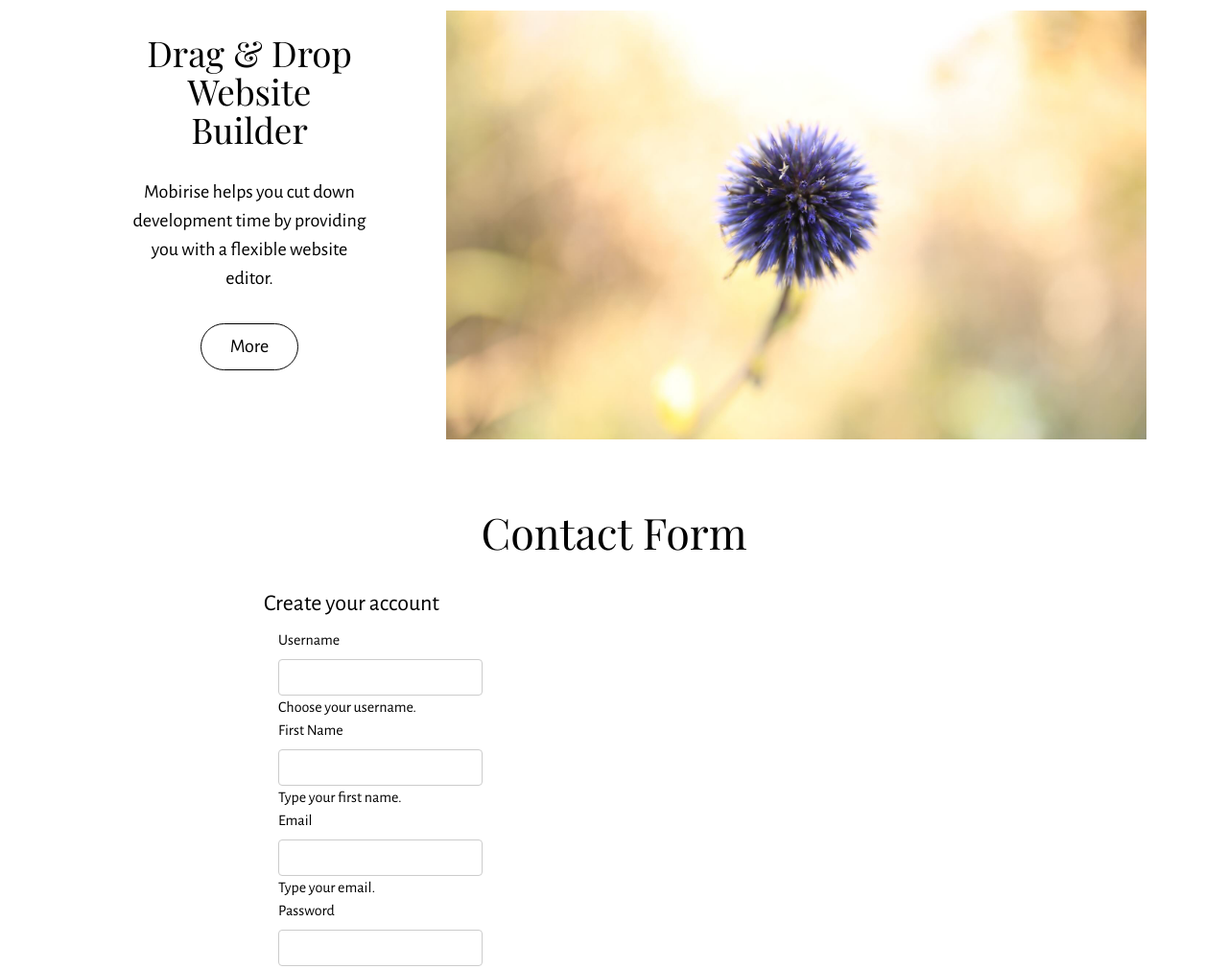
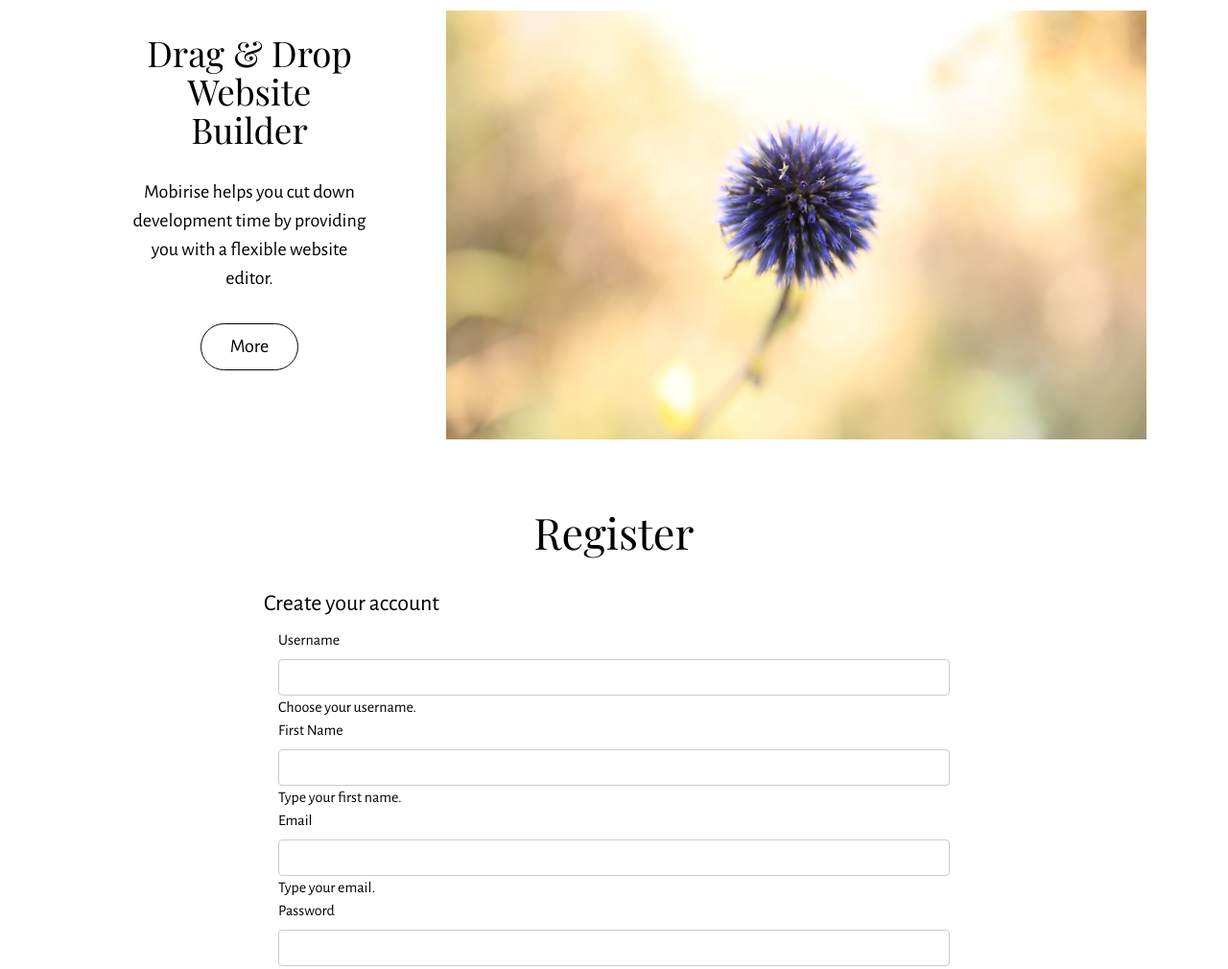
Before and after one commit to jackhughes-king/stockcloud, a plain HTML site: page register.html in a window 1280 px wide. Shown: the part 83-1093 px from the top of the page at 96% size. Drawn offline with nearby package versions, Linux system fonts and the light colour scheme.

Commit message:
Update register.html

```diff
--- a/register.html
+++ b/register.html
@@ -61,7 +61,7 @@
     <div class="container">
         <div class="row">
             <div class="col-sm-8 col-sm-offset-2" data-form-type="formoid">
-                <h2 class="mbr-section-title display-3 text-xs-center">Contact Form</h2>
+                <h2 class="mbr-section-title display-3 text-xs-center">Register</h2>
 
                <form class="form-horizontal">
 <fieldset>
@@ -71,8 +71,8 @@
 
 <!-- username-->
 <div class="form-group">
-  <label class="col-md-4 control-label" for="username-input">Username</label>
-  <div class="col-md-4">
+  <label class="col-md-12 control-label" for="username-input">Username</label>
+  <div class="col-md-12">
   <input id="username-input" name="username-input" type="text" placeholder="" class="form-control input-md" required="">
   <span class="help-block">Choose your username.</span>
   </div>
@@ -80,8 +80,8 @@
 
 <!-- first name-->
 <div class="form-group">
-  <label class="col-md-4 control-label" for="username-input">First Name</label>
-  <div class="col-md-4">
+  <label class="col-md-12 control-label" for="username-input">First Name</label>
+  <div class="col-md-12">
   <input id="username-input" name="username-input" type="text" placeholder="" class="form-control input-md">
   <span class="help-block">Type your first name.</span>
   </div>
@@ -89,8 +89,8 @@
 
 <!-- email-->
 <div class="form-group">
-  <label class="col-md-4 control-label" for="email-input">Email</label>
-  <div class="col-md-4">
+  <label class="col-md-12 control-label" for="email-input">Email</label>
+  <div class="col-md-12">
   <input id="email-input" name="email-input" type="text" placeholder="" class="form-control input-md" required="">
   <span class="help-block">Type your email.</span>
   </div>
@@ -98,8 +98,8 @@
 
 <!-- password-->
 <div class="form-group">
-  <label class="col-md-4 control-label" for="password-input">Password</label>
-  <div class="col-md-4">
+  <label class="col-md-12 control-label" for="password-input">Password</label>
+  <div class="col-md-12">
     <input id="password-input" name="password-input" type="password" placeholder="" class="form-control input-md" required="">
     <span class="help-block">Choose your password.</span>
   </div>
@@ -107,8 +107,8 @@
 
 <!-- confirm password-->
 <div class="form-group">
-  <label class="col-md-4 control-label" for="confirmpassword-input">Confirm Password</label>
-  <div class="col-md-4">
+  <label class="col-md-12 control-label" for="confirmpassword-input">Confirm Password</label>
+  <div class="col-md-12">
     <input id="confirmpassword-input" name="confirmpassword-input" type="password" placeholder="" class="form-control input-md" required="">
     <span class="help-block">Retype the password you chose.</span>
   </div>
@@ -116,8 +116,8 @@
 
 <!-- submit button -->
 <div class="form-group">
-  <label class="col-md-4 control-label" for="button-submit"></label>
-  <div class="col-md-4">
+  <label class="col-md-12 control-label" for="button-submit"></label>
+  <div class="col-md-12">
     <button id="button-submit" name="button-submit" class="btn btn-primary">Create Account</button>
   </div>
 </div>
```
